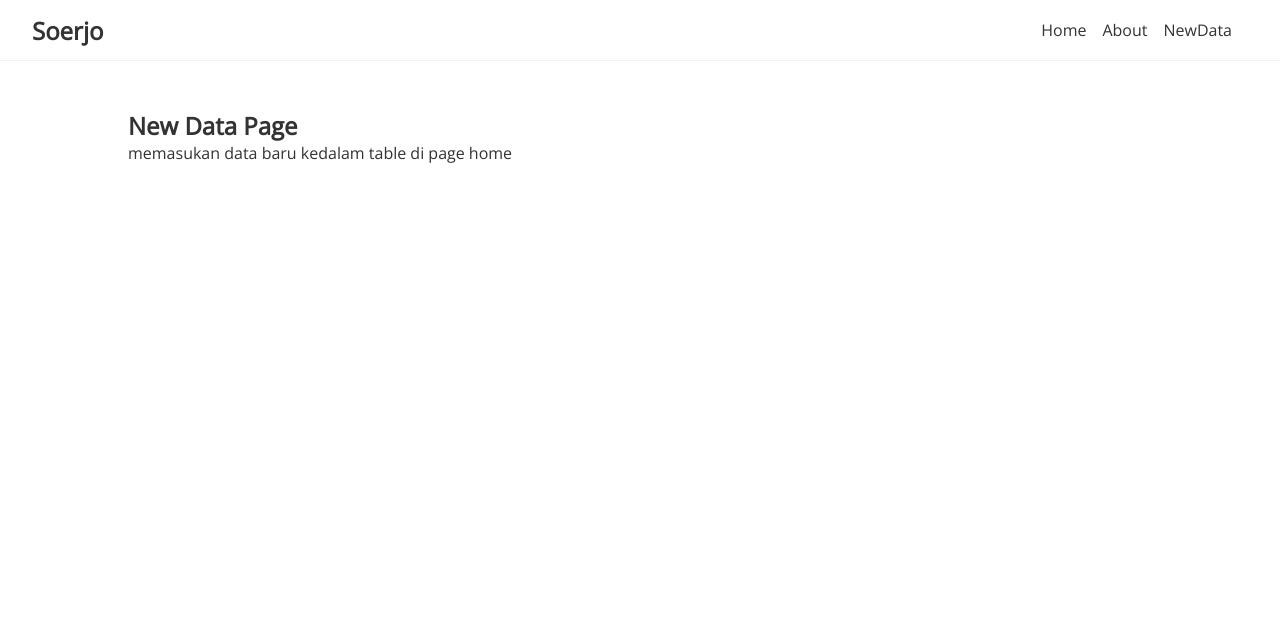
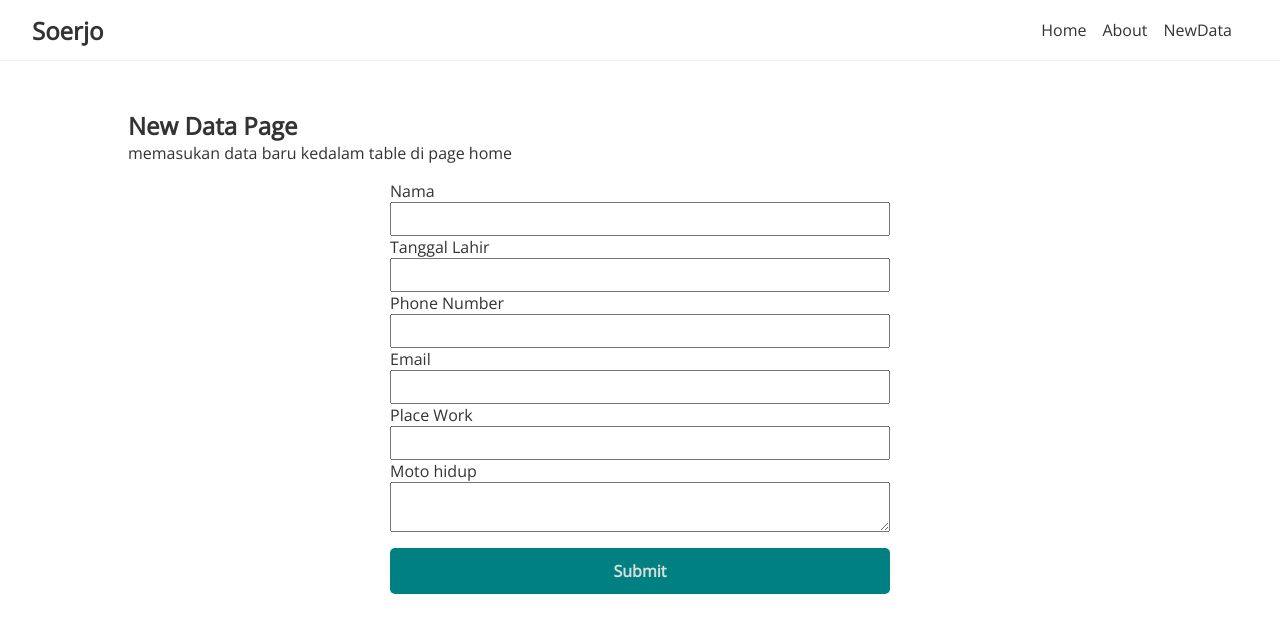
Before and after one commit to soerjo/reactjs-ninjas-fetch, a React (Create React App) app: page /create in a window 1280 px wide. Shown: the top 632 px of the page. Built offline with nearby package versions, Linux system fonts and the light colour scheme.

Commit message:
menambah handleDelete dan custom react hook di useEffect

```diff
--- a/data/db.json
+++ b/data/db.json
@@ -1,50 +1,40 @@
 {
-    "peoples":[
+  "peoples": [
     {
       "name": "Soerjo",
       "email": "soerjo@gmail.com",
       "phone": "087808925838",
-            "tanggalLahir": "10-05-1996",
-            "tempatTinggal": "Jakarta",
-            "motoHidup":"Menjadi dewasa dan serupa dengan Kristus",
-            "id":1
+      "tanggal": "10-05-2000",
+      "tempat": "Jakarta",
+      "moto": "Jangan mempermainkan hidup lu\nkita harus yakin wahai bujank",
+      "id": 8
     },
     {
       "name": "Hastomo",
       "email": "tomo@gmail.com",
       "phone": "087808925838",
-            "tanggalLahir": "10-10-1997",
-            "tempatTinggal": "Jakarta",
-            "motoHidup":"Apapun juga yang kuperbuat, kuperbuat seperti untuk Tuhan dan bukan untuk manusia",
-            "id":2
-
-        },        {
+      "tanggal": "10-05-2000",
+      "tempat": "Jakarta",
+      "moto": "Jangan mempermainkan hidup lu\nkita harus yakin wahai bujank",
+      "id": 2
+    },
+    {
       "name": "Suryo Hastomo",
       "email": "suryo@gmail.com",
       "phone": "087808925838",
-            "tanggalLahir": "11-11-1996",
-            "tempatTinggal": "Jakarta",
-            "motoHidup":"Karena kita ini ciptaan Allah diciptakan dalam Kristus Yesus untuk melakukan pekerjaan baik sebelumnya. Ia mau agak kita hidup didalamnya",
-            "id":3
-
-        },        {
+      "tanggal": "10-05-2000",
+      "tempat": "Jakarta",
+      "moto": "Jangan mempermainkan hidup lu\nkita harus yakin wahai bujank",
+      "id": 3
+    },
+    {
       "name": "Hastomo Tomo",
       "email": "hastomo@gmail.com",
       "phone": "087808925838",
-            "tanggalLahir": "10-03-1996",
-            "tempatTinggal": "Tangerang",
-            "motoHidup":"Eksperiment itu adalah hal yang terus kita coba dan lakukan dengan itu kita akan dapat banyak pengetahuan dan pengalaman yang membuat kita semakin tau banyak hal",
-            "id":4
-
-        },        {
-            "name": "Ryo Moto",
-            "email": "ryomoto@gmail.com",
-            "phone": "087808925838",
-            "tanggalLahir": "10-05-1995",
-            "tempatTinggal": "Tangerang Selatan",
-            "motoHidup":"Tak ada yang tidak bisa di dunia ini, karena manusia memiliki satu kemampuan yang bahakan dapat mengubahkan dunia",
-            "id":5
-
+      "tanggal": "10-05-2000",
+      "tempat": "Jakarta",
+      "moto": "Jangan mempermainkan hidup lu\nkita harus yakin wahai bujank",
+      "id": 4
     }
   ]
 }
--- a/src/components/About/index.js
+++ b/src/components/About/index.js
@@ -4,7 +4,7 @@ import "./index.css";
 function About() {
   return (
     <div className="about">
-      <h3>Halaman nya si About</h3>
+      <h2>Halaman nya si About</h2>
       <p>jadi disini isi nya tentang conten si about</p>
     </div>
   );
--- a/src/components/Detail/index.js
+++ b/src/components/Detail/index.js
@@ -22,12 +22,12 @@ function Detail() {
       {data && (
         <div className="isiDetail">
           <h1>{data.name} </h1>
-          <p>{data.tanggalLahir} </p>
+          <p>{data.tanggal} </p>
           <hr></hr>
-          <p>Phone number: {data.phone}</p>
+          <p>Phone: {data.phone}</p>
           <p>Email: {data.email}</p>
-          <p>Tempat tinggal: {data.tempatTinggal}</p>
-          <p>Moto: "{data.motoHidup}"</p>
+          <p>Place: {data.tempat}</p>
+          <p>Moto: "{data.moto}"</p>
         </div>
       )}
     </div>
--- a/src/components/NewData/index.css
+++ b/src/components/NewData/index.css
@@ -4,3 +4,43 @@
   margin: auto;
   margin-top: 3rem;
 }
+
+.form {
+  /* background-color: teal; */
+  max-width: 500px;
+  margin: 0 auto;
+  display: block;
+  margin-top: 1rem;
+}
+
+.form label {
+  /* background-color: brown; */
+  text-align: left;
+  display: block;
+}
+
+.form input,
+.form textarea {
+  width: 100%;
+  padding: 6px 10px;
+  border: 1 solid #ddd;
+  box-sizing: border-box;
+  display: block;
+}
+
+.form button {
+  border-radius: 5px;
+  margin-top: 1rem;
+  width: 100%;
+  padding: 12px 0px;
+  font-weight: bold;
+  font-size: 1rem;
+  color: #ddd;
+  background-color: teal;
+  border: none;
+  cursor: pointer;
+}
+
+.form button:hover {
+  box-shadow: 0 2px 5px 1px rgba(156, 173, 171, 0.5);
+}
--- a/src/components/NewData/index.js
+++ b/src/components/NewData/index.js
@@ -1,12 +1,105 @@
+import { useState } from "react";
+import { useHistory } from "react-router-dom";
 import "./index.css";
 
-function index() {
+function Create() {
+  const history = useHistory();
+  const [name, setName] = useState("");
+  const [tanggal, setTanggal] = useState("");
+  const [phone, setPhone] = useState("");
+  const [email, setEmail] = useState("");
+  const [tempat, setTempat] = useState("");
+  const [moto, setMoto] = useState("");
+  const [isLoading, setIsLoading] = useState(false);
+
+  const handleSubmit = (e) => {
+    e.preventDefault();
+    const data = {
+      name,
+      email,
+      phone,
+      tanggal,
+      tempat,
+      moto,
+    };
+
+    setIsLoading(true);
+
+    setTimeout(() => {
+      fetch("http://localhost:5000/peoples", {
+        method: "POST",
+        headers: { "Content-Type": "application/json" },
+        body: JSON.stringify(data),
+      }).then(() => {
+        setIsLoading(false);
+        console.log("new data added");
+        // history.go(-1); //buat kembali ke page yang sebelumnya
+        history.push(`/`); // memaksa berppindah ke page home
+      });
+    }, 2000);
+  };
+
   return (
     <div className="newData">
       <h2>New Data Page</h2>
       <p>memasukan data baru kedalam table di page home</p>
+      <div className="form">
+        <form onSubmit={(e) => handleSubmit(e)}>
+          <label id="setNama">Nama</label>
+          <input
+            value={name}
+            onChange={(e) => setName(e.target.value)}
+            type="text"
+            required
+          />
+          <label>Tanggal Lahir</label>
+          <input
+            value={tanggal}
+            onChange={(e) => setTanggal(e.target.value)}
+            type="text"
+            required
+          />
+          <label>Phone Number</label>
+          <input
+            value={phone}
+            onChange={(e) => setPhone(e.target.value)}
+            type="text"
+            required
+          />
+          <label>Email</label>
+          <input
+            value={email}
+            onChange={(e) => setEmail(e.target.value)}
+            type="text"
+            required
+          />
+          <label>Place Work</label>
+          <input
+            value={tempat}
+            onChange={(e) => setTempat(e.target.value)}
+            type="text"
+            required
+          />
+          <label>Moto hidup</label>
+          <textarea
+            value={moto}
+            onChange={(e) => setMoto(e.target.value)}
+            required
+          />
+          {!isLoading && <button type="submit">Submit</button>}
+          {isLoading && (
+            <button
+              disabled
+              type="submit"
+              style={{ backgroundColor: "lightgray", color: "#333" }}
+            >
+              Loading...
+            </button>
+          )}
+        </form>
+      </div>
     </div>
   );
 }
 
-export default index;
+export default Create;
--- a/src/components/Table/index.js
+++ b/src/components/Table/index.js
@@ -13,8 +13,8 @@ import DeleteIcon from "@material-ui/icons/Delete";
 import EditIcon from "@material-ui/icons/Edit";
 import "./index.css";
 import useFetch from "../../useFetch";
+import { useState } from "react";
 import { useHistory } from "react-router-dom";
-import { useState } from "react";
 
 const StyledTableCell = withStyles((theme) => ({
   head: {
@@ -31,17 +31,34 @@ const StyledTableRow = withStyles((theme) => ({
     "&:hover": {
       backgroundColor: theme.palette.action.hover,
     },
-    cursor: "default",
   },
 }))(TableRow);
 
 export default function TableTamplate() {
-  const { data, loading, err } = useFetch("http://localhost:5000/peoples");
-  const [benar, setBenar] = useState(true);
+  const [render, setrender] = useState(false);
+  const { data, loading, err } = useFetch(
+    "http://localhost:5000/peoples",
+    render
+  );
+
   const history = useHistory();
+
+  const handleDelete = (id) => {
+    fetch("http://localhost:5000/peoples/" + id, {
+      method: "DELETE",
+    })
+      .then(() => {
+        console.log("has been deleted");
+        setrender(!render);
+      })
+      .catch((err) => {
+        console.log(err.message);
+      });
+  };
 
   return (
     <div className="table">
+      {console.log("log dari render:", render)}
       {loading && (
         <div className="circular">
           <CircularProgress />
@@ -61,27 +78,20 @@ export default function TableTamplate() {
             </TableHead>
             <TableBody>
               {data.map((person) => (
-                <StyledTableRow
-                  key={person.id}
-                  onClick={() => benar && history.push(`/detail/${person.id}`)}
-                  style={{ textDecoration: "none" }}
-                >
-                  <TableCell>{person.name}</TableCell>
+                <StyledTableRow key={person.id}>
+                  <TableCell
+                    style={{ cursor: "pointer" }}
+                    onClick={() => history.push(`/detail/${person.id}`)}
+                  >
+                    {person.name}
+                  </TableCell>
                   <TableCell>{person.email}</TableCell>
                   <TableCell>{person.phone}</TableCell>
                   <TableCell>
-                    <button
-                      onMouseEnter={() => setBenar(false)}
-                      onMouseLeave={() => setBenar(true)}
-                      onClick={() => history.push(`/create`)}
-                    >
+                    <button>
                       <EditIcon fontSize="small" />
                     </button>
-                    <button
-                      onMouseEnter={() => setBenar(false)}
-                      onMouseLeave={() => setBenar(true)}
-                      onClick={() => history.push(`/create`)}
-                    >
+                    <button onClick={() => handleDelete(person.id)}>
                       <DeleteIcon fontSize="small" />
                     </button>
                   </TableCell>
--- a/src/useFetch.js
+++ b/src/useFetch.js
@@ -1,9 +1,10 @@
 import { useEffect, useState } from "react";
 
-function useFetch(url) {
+function useFetch(url, triger) {
   const [data, setdata] = useState(null);
   const [loading, setLoading] = useState(true);
   const [err, setErr] = useState("");
+  console.log("isi loading di dalam fetch", loading);
 
   useEffect(() => {
     const abortCon = new AbortController();
@@ -18,6 +19,7 @@ function useFetch(url) {
         })
         .then((datajson) => {
           setLoading(false);
+          // console.log("dari fetch loading is: ", loading);
           setdata(datajson);
         })
         .catch((err) => {
@@ -31,7 +33,7 @@ function useFetch(url) {
     }, 1000);
 
     return () => abortCon.abort();
-  }, [url]);
+  }, [url, triger]);
 
   return { data, loading, err };
 }
```
Lines whose indentation alone changed are shown as unchanged.
